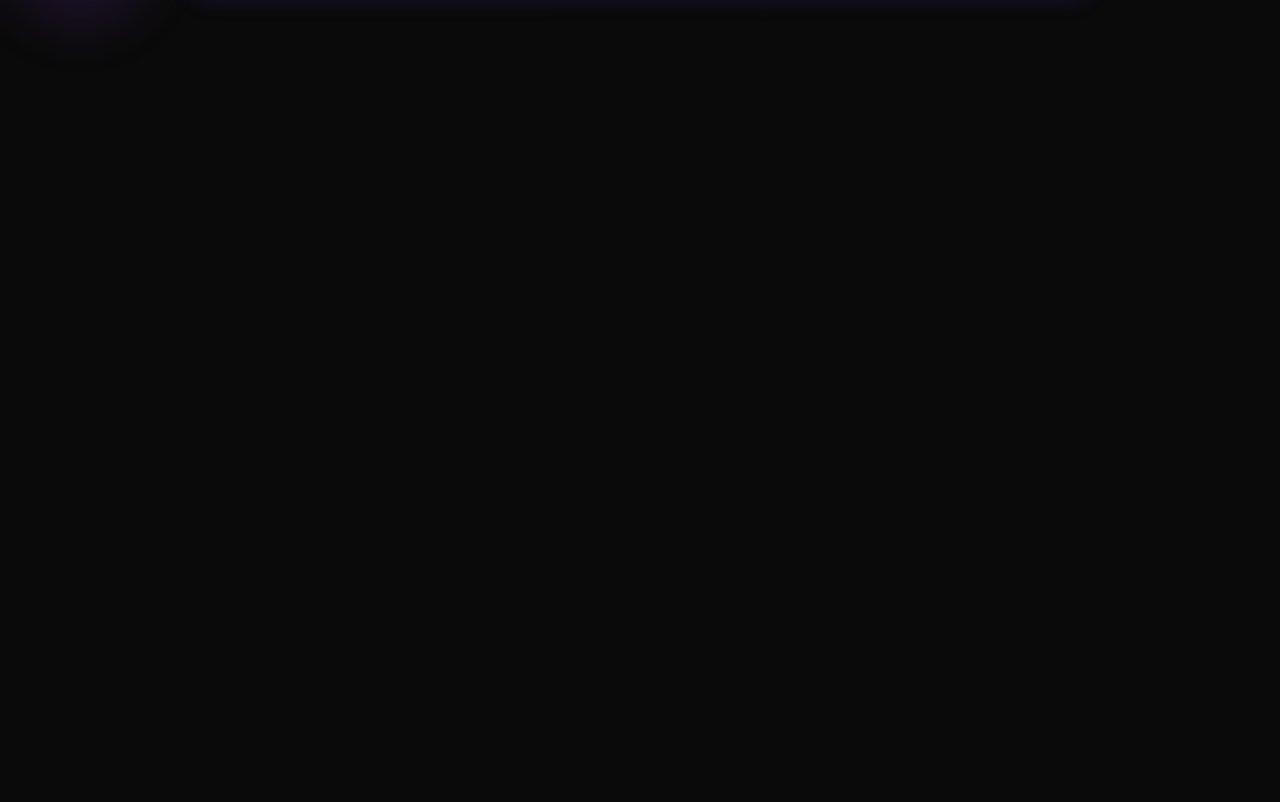
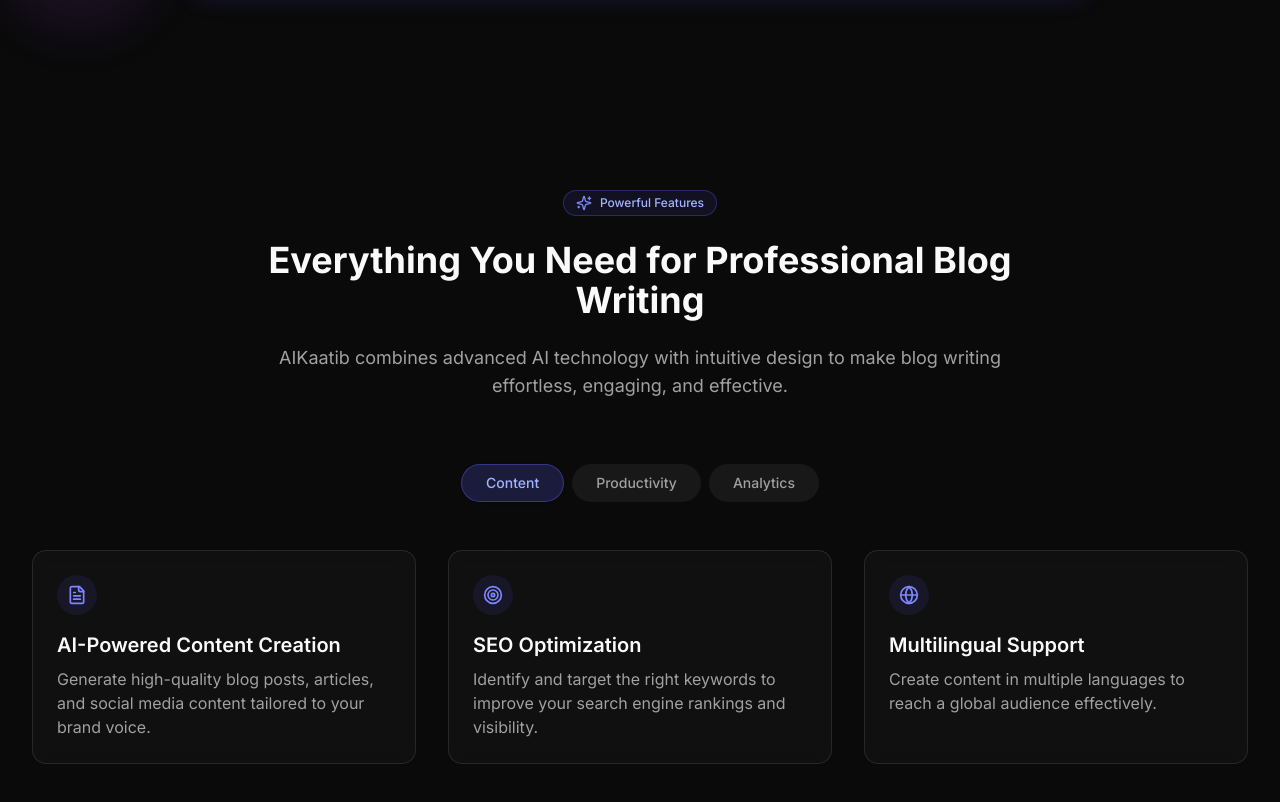
Before and after one commit to OsafAliSayed/aikaatib, a Next.js app in the folder frontend/: page / in a window 1280 px wide. Shown: the part 1100-1902 px from the top of the page. Before the commit the page ends 1194 px from the top, so only its background shows below. Built offline with nearby package versions, Linux system fonts and the light colour scheme.

Commit message:
Add features section

```diff
--- a/frontend/src/app/page.js
+++ b/frontend/src/app/page.js
@@ -1,6 +1,6 @@
 import Navbar from '@/components/navbar';
 import HeroSection from '@/components/hero-section';
-// import FeaturesSection from '@/components/features-section';
+import FeaturesSection from '@/components/features-section';
 // import HowItWorks from '@/components/how-it-works';
 // import Testimonials from '@/components/testimonials';
 // import PricingSection from '@/components/pricing-section';
@@ -13,8 +13,8 @@
       <div className="relative z-10">
         <Navbar />
         <HeroSection />
-        {/* <FeaturesSection />
-        <HowItWorks />
+        <FeaturesSection />
+        {/* <HowItWorks />
         <Testimonials />
         <PricingSection />
         <Cta />
--- /dev/null
+++ b/frontend/src/components/features-section.js
@@ -0,0 +1,122 @@
+"use client"
+
+import { useState } from 'react';
+import {
+  Sparkles, Brain, Rocket, Globe, Clock, FileText,
+  BarChart, Target, Check, Wand2
+} from 'lucide-react';
+
+export default function FeaturesSection() {
+  const [activeTab, setActiveTab] = useState('content');
+
+  const features = {
+    content: [
+      {
+        icon: <FileText className="w-5 h-5" />,
+        title: "AI-Powered Content Creation",
+        description: "Generate high-quality blog posts, articles, and social media content tailored to your brand voice."
+      },
+      {
+        icon: <Target className="w-5 h-5" />,
+        title: "SEO Optimization",
+        description: "Identify and target the right keywords to improve your search engine rankings and visibility."
+      },
+      {
+        icon: <Globe className="w-5 h-5" />,
+        title: "Multilingual Support",
+        description: "Create content in multiple languages to reach a global audience effectively."
+      }
+    ],
+    productivity: [
+      {
+        icon: <Clock className="w-5 h-5" />,
+        title: "Save Hours of Work",
+        description: "Reduce writing time by up to 80% with AI-assisted content generation and editing."
+      },
+      {
+        icon: <Brain className="w-5 h-5" />,
+        title: "Overcome Writer's Block",
+        description: "Get intelligent suggestions and ideas when you're stuck or need inspiration."
+      },
+      {
+        icon: <Wand2 className="w-5 h-5" />,
+        title: "One-Click Improvements",
+        description: "Enhance readability, tone, and style with instant AI-powered suggestions."
+      }
+    ],
+    analytics: [
+      {
+        icon: <BarChart className="w-5 h-5" />,
+        title: "Content Performance",
+        description: "Track how your content performs with detailed analytics and actionable insights."
+      },
+      {
+        icon: <Target className="w-5 h-5" />,
+        title: "Audience Analysis",
+        description: "Understand your readers better with demographic and engagement data."
+      },
+      {
+        icon: <Rocket className="w-5 h-5" />,
+        title: "Growth Tracking",
+        description: "Monitor your content strategy's impact on traffic, conversions, and brand awareness."
+      }
+    ]
+  };
+
+  return (
+    <section id="features" className="py-24">
+      <div className="max-w-7xl mx-auto px-4 sm:px-6 lg:px-8">
+        <div className="text-center max-w-3xl mx-auto mb-16">
+          <div className="inline-flex items-center px-3 py-1 rounded-full border border-indigo-500/30 bg-indigo-500/10 mb-6">
+            <Sparkles className="w-4 h-4 mr-2 text-indigo-400" />
+            <span className="text-xs font-medium text-indigo-300">Powerful Features</span>
+          </div>
+
+          <h2 className="text-3xl md:text-4xl font-bold mb-6">
+            Everything You Need for Professional Blog Writing
+          </h2>
+
+          <p className="text-lg text-muted-foreground">
+            AIKaatib combines advanced AI technology with intuitive design to make blog writing effortless, engaging, and effective.
+          </p>
+        </div>
+
+        {/* Feature tabs */}
+        <div className="flex flex-wrap justify-center gap-2 mb-12">
+          {['content', 'productivity', 'analytics'].map((tab) => (
+            <button
+              key={tab}
+              onClick={() => setActiveTab(tab)}
+              className={`px-6 py-2 rounded-full text-sm font-medium transition-all ${
+                activeTab === tab
+                  ? 'bg-indigo-500/20 border border-indigo-500/40 text-indigo-300 shadow-sm'
+                  : 'bg-secondary/50 hover:bg-secondary text-muted-foreground'
+              }`}
+            >
+              {tab.charAt(0).toUpperCase() + tab.slice(1)}
+            </button>
+          ))}
+        </div>
+
+        {/* Feature grid */}
+        <div className="grid md:grid-cols-3 gap-8">
+          {features[activeTab].map((feature, index) => (
+            <div
+              key={index}
+              className="relative bg-card/50 backdrop-blur-sm border border-border rounded-xl p-6 hover:shadow-md hover:border-indigo-500/30 transition-all duration-300 group"
+            >
+              <div className="absolute -z-10 top-0 right-0 w-full h-full bg-gradient-to-br from-indigo-500/5 to-purple-500/5 rounded-xl opacity-0 group-hover:opacity-100 transition-opacity duration-300"></div>
+
+              <div className="w-10 h-10 rounded-full bg-indigo-500/10 flex items-center justify-center mb-4 text-indigo-400">
+                {feature.icon}
+              </div>
+
+              <h3 className="text-xl font-semibold mb-2">{feature.title}</h3>
+              <p className="text-muted-foreground">{feature.description}</p>
+            </div>
+          ))}
+        </div>
+      </div>
+    </section>
+  );
+}
```
